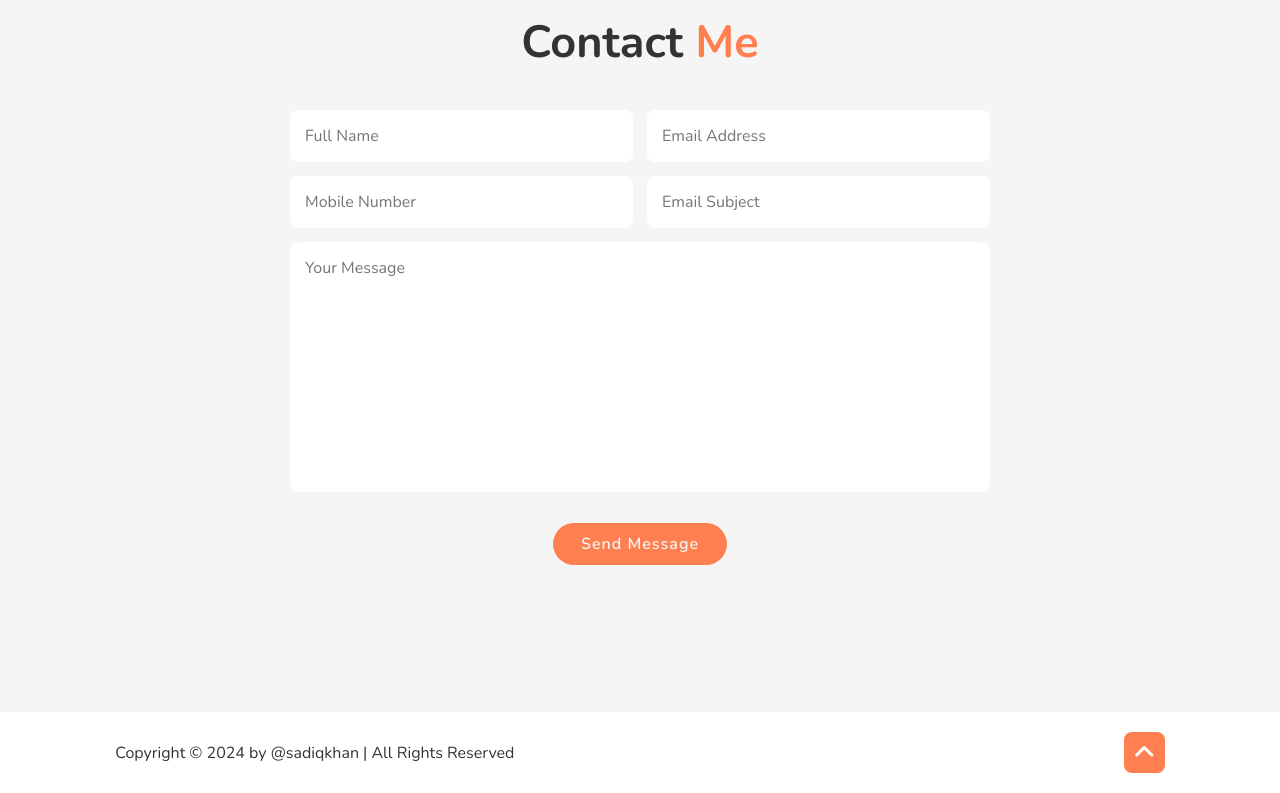
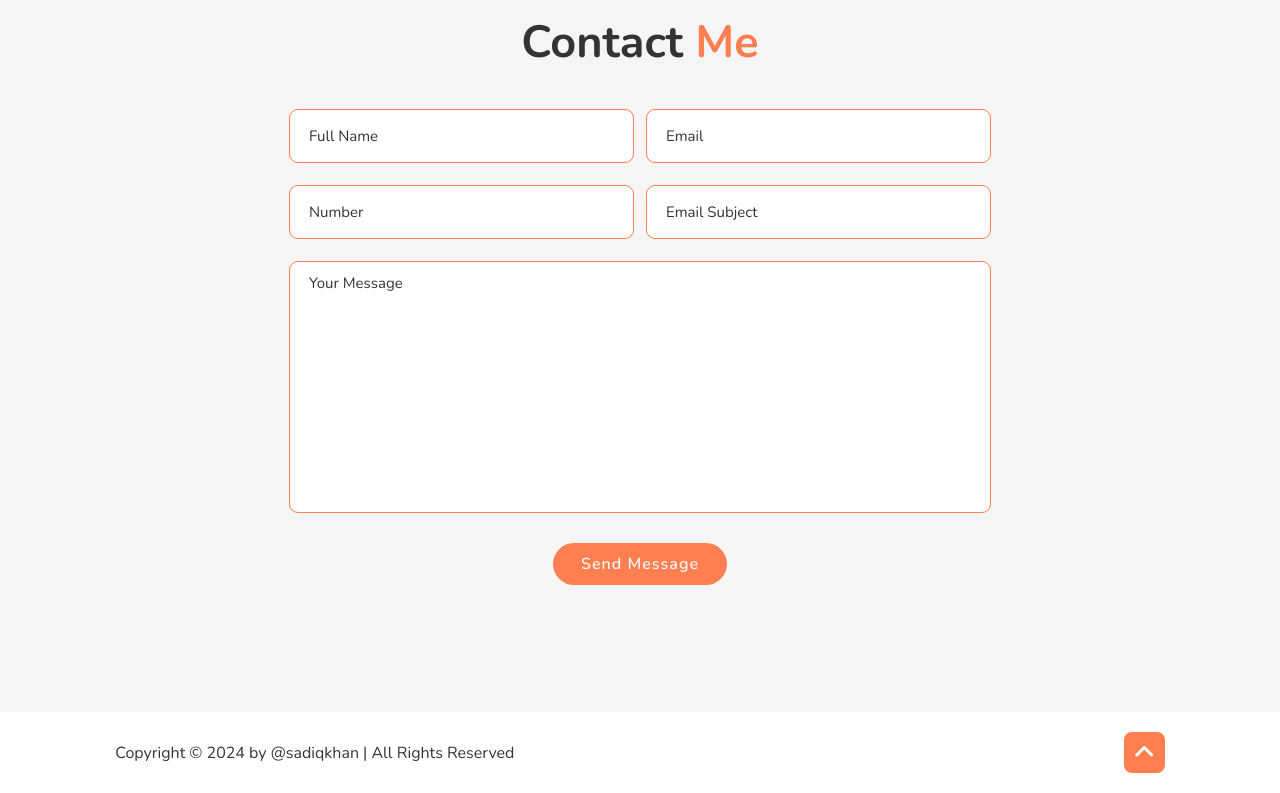
Before and after one commit to Sadiq783/portfolio, a plain HTML site: page index.html in a window 1280 px wide. Shown: the part 3288-4081 px from the top of the page. Drawn offline with nearby package versions, Linux system fonts and the light colour scheme.

Commit message:
Updated contact form

```diff
--- a/index.html
+++ b/index.html
@@ -197,16 +197,23 @@
         <h2 class="heading">Contact <span>Me</span></h2>
         <form action="">
             <div class="input-box">
-                <input type="text" placeholder="Full Name">
-                <input type="email" placeholder="Email Address">
+                <input type="text" id="txtName" required>
+                <label for="txtName" id="nameLabel">Full Name</label>
+                <input type="email" id="email" required>
+                <label for="email" id="emailLabel">Email</label>
             </div>
 
             <div class="input-box">
-                <input type="number" placeholder="Mobile Number">
-                <input type="text" placeholder="Email Subject">
+                <input type="number" id="number" required>
+                <label for="number" id="numberLabel">Number</label>
+                <input type="text" id="emailSubject" required>
+                <label for="emailSubject" id="emailSubjectLabel">Email Subject</label>
             </div>
 
-            <textarea name="" id="" cols="30" rows="10" placeholder="Your Message"></textarea>
+            <div class="textArea">
+                <textarea name="" id="" cols="30" rows="10" id="txtArea" required></textarea>
+                <label for="txtArea" id="textAreaLabel">Your Message</label>
+            </div>
 
             <input type="submit" value="Send Message" class="btn">
         </form>
--- a/styles/styles.css
+++ b/styles/styles.css
@@ -342,13 +342,84 @@ span {
 }
 
 .contact form .input-box {
+    position: relative;
     display: flex;
     justify-content: space-between;
     flex-wrap: wrap;
+    margin-bottom: 10px;
+    /* border: 1px red solid; */
 }
+
+.contact form .input-box label,
+.contact form .textArea label {
+    position: absolute;
+    font-size: 1.5em;
+    color: var(--text-color);
+    top: 50%;
+    left: 2%;
+    transform: translateY(-50%);
+    pointer-events: none;
+    background: var(--bg-color);
+    padding: 0px 5px;
+    background: transparent;
+    transition: all .5s;
+
+}
+
+.contact form .input-box #emailLabel, #emailSubjectLabel {
+    left: 53%;
+}
+
+
+
+.contact form .input-box #txtName:focus ~ #nameLabel,
+.contact form .input-box #txtName:valid ~ #nameLabel {
+    transform: translateX(8px);
+    top: -5px;
+    background: var(--bg-color);
+    color: var(--main-color);
+    border-left: 1px solid var(--main-color);
+    border-right: 1px solid var(--main-color);
+}
+
+.contact form .input-box #email:focus ~ #emailLabel,
+.contact form .input-box #email:valid ~ #emailLabel
+ {
+    transform: translateX(8px);
+    top: -5px;
+    background: var(--bg-color);
+    color: var(--main-color);
+    border-left: 1px solid var(--main-color);
+    border-right: 1px solid var(--main-color);
+}
+
+.contact form .input-box #number:focus ~ #numberLabel,
+.contact form .input-box #number:valid ~ #numberLabel {
+    transform: translateX(8px);
+    top: -5px;
+    background: var(--bg-color);
+    color: var(--main-color);
+    border-left: 1px solid var(--main-color);
+    border-right: 1px solid var(--main-color);
+}
+
+.contact form .input-box #emailSubject:focus ~ #emailSubjectLabel,
+.contact form .input-box #emailSubject:valid ~ #emailSubjectLabel {
+    transform: translateX(8px);
+    top: -5px;
+    background: var(--bg-color);
+    color: var(--main-color);
+    border-left: 1px solid var(--main-color);
+    border-right: 1px solid var(--main-color);
+}
+
+
+
+
 
 .contact form .input-box input,
 .contact form textarea {
+    outline: 1px solid var(--main-color);
     width: 100%;
     padding: 1.5rem;
     font-size: 1.6rem;
@@ -356,6 +427,28 @@ span {
     background: var(--snd-bg-color);
     border-radius: .8rem;
     margin: .7rem 0;
+    transition: all .3s;
+}
+
+.contact form .textArea {
+    /* border: 1px solid blue; */
+    position: relative;
+}
+
+.contact form #textAreaLabel {
+    left: 2%;
+    top: 28px;
+    color: var(--text-color)
+}
+
+.contact form textarea:focus ~ #textAreaLabel,
+.contact form textarea:valid ~ #textAreaLabel {
+    transform: translateX(8px);
+    top: -5px;
+    background: var(--bg-color);
+    color: var(--main-color);
+    border-left: 1px solid var(--main-color);
+    border-right: 1px solid var(--main-color);
 }
 
 .contact form .input-box input {
```
